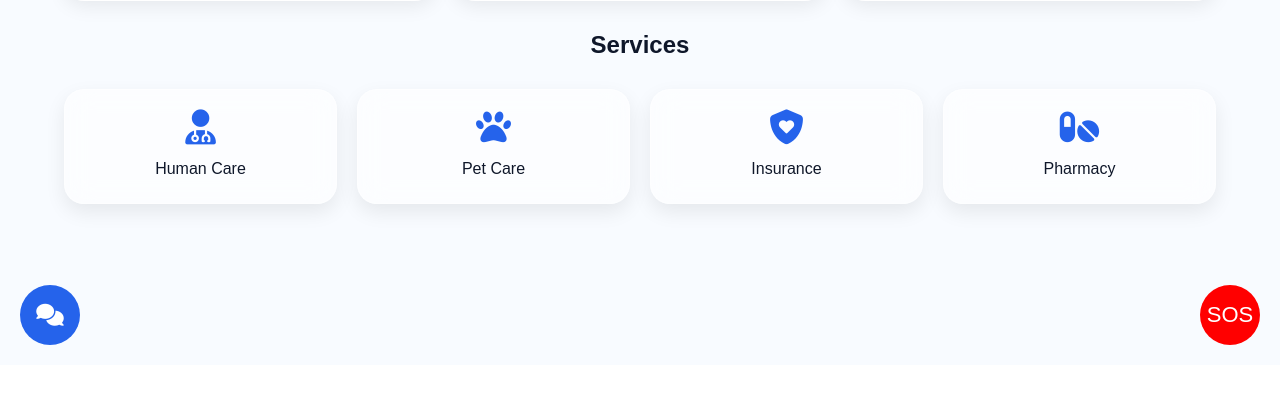
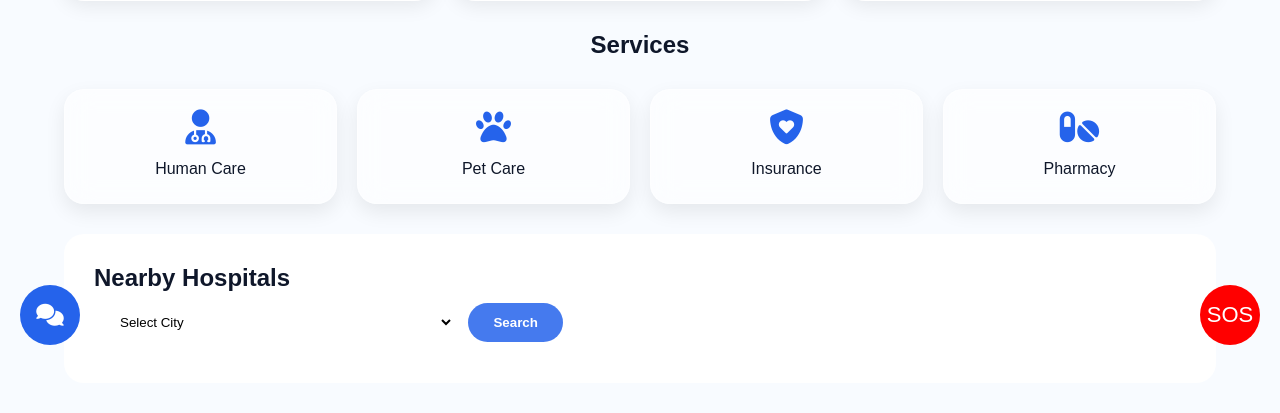
Before and after one commit to Tejaswini26308/MediCure-app, a Flask app: page /dashboard in a window 1280 px wide. Shown: the part 435-848 px from the top of the page. Before the commit the page ends 780 px from the top, so only its background shows below. Run offline with Flask 3, Linux system fonts and the light colour scheme.

Commit message:
Mistakes cleared

```diff
--- a/templates/dashboard.html
+++ b/templates/dashboard.html
@@ -70,7 +70,36 @@
     </a>
 </div>
 
+<div class="hospital-box">
+    <h2>Nearby Hospitals</h2>
+
+    <select id="citySelect">
+        <option value="">Select City</option>
+        <option value="hyderabad">Hyderabad</option>
+        <option value="vijayawada">Vijayawada</option>
+        <option value="visakhapatnam">Visakhapatnam</option>
+    </select>
+
+    <button onclick="findHospitals()">Search</button>
+
+    <div id="hospitalResults"></div>
+</div>
+
+<div class="chat-float">
+    <a href="/chatbot">
+        <i class="fa-solid fa-comments"></i>
+    </a>
+</div>
+
+<div class="sos-float" onclick="showSOS()">SOS</div>
+
 <script>
+function showSOS(){
+    alert("Emergency Numbers:\nAmbulance:108\nPolice:100");
+}
+
+<script>
+
 function findHospitals() {
     let city = document.getElementById("citySelect").value;
     let result = document.getElementById("hospitalResults");
@@ -146,47 +175,5 @@ function findHospitals() {
 }
 </script>
 
-<div class="chat-float">
-    <a href="/chatbot">
-        <i class="fa-solid fa-comments"></i>
-    </a>
-</div>
-
-<div class="sos-float" onclick="showSOS()">SOS</div>
-
-<script>
-function showSOS(){
-    alert("Emergency Numbers:\nAmbulance:108\nPolice:100");
-}
-
-function findHospitals(){
-    let city=document.getElementById("citySelect").value;
-    let result=document.getElementById("hospitalResults");
-
-    let hospitals={
-        hyderabad:["Apollo Hospital","Yashoda Hospital"],
-        vijayawada:["Ramesh Hospital","Andhra Hospital"],
-        visakhapatnam:["KIMS Hospital","Seven Hills"]
-    };
-
-    if(city===""){
-        result.innerHTML="Select city first";
-        return;
-    }
-
-    let output="";
-
-    hospitals[city].forEach(h=>{
-        output+=`
-        <div class="hospital-card">
-            <h4>${h}</h4>
-            <p>24/7 Available</p>
-        </div>`;
-    });
-
-    result.innerHTML=output;
-}
-</script>
-
 </body>
 </html>
```
